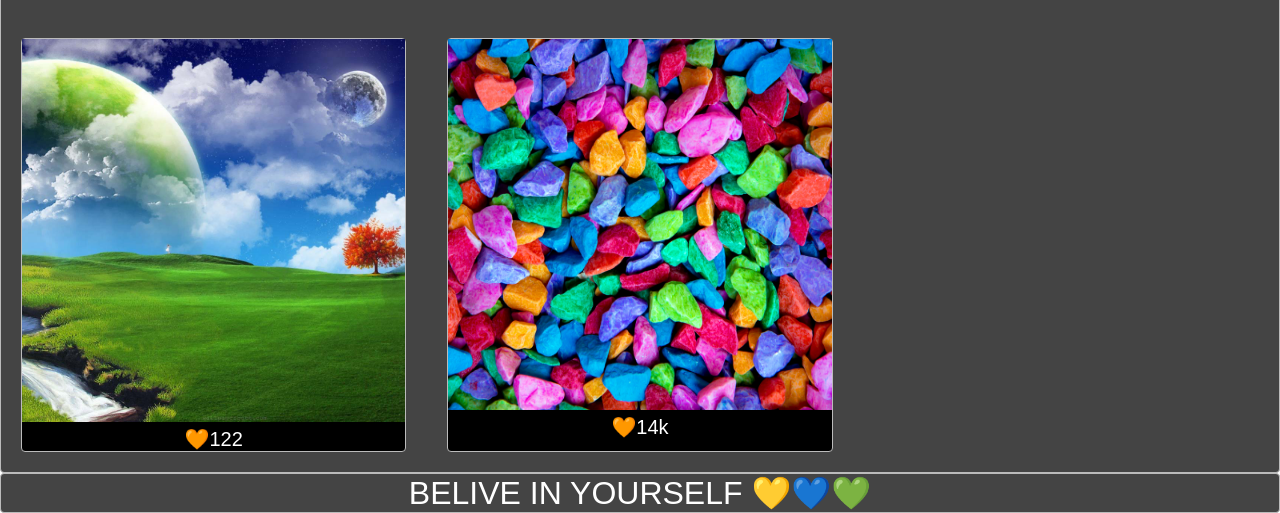
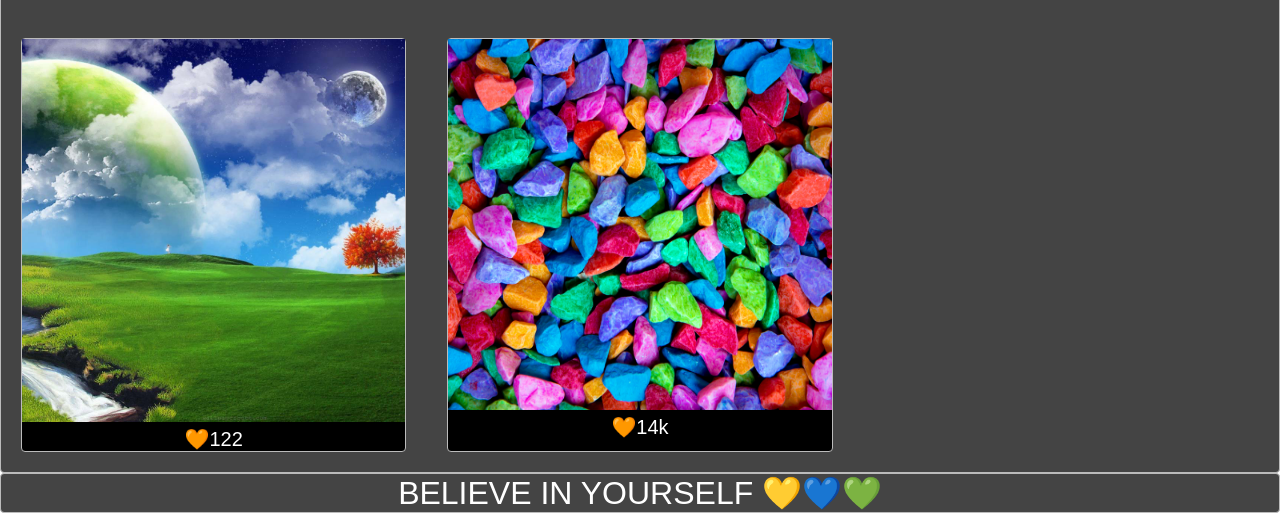
Before and after one commit to AIgorithmz/Grid-Wallpaper, a plain HTML site: page index.html in a window 1280 px wide. Shown: the part 1166-1679 px from the top of the page. Drawn offline with Linux system fonts and the light colour scheme.

Commit message:
Update index.html

```diff
--- a/index.html
+++ b/index.html
@@ -47,7 +47,7 @@
       <figcaption>🧡14k</figcaption>
     </div>
   </div>
-  <footer class="zone ">BELIVE IN YOURSELF 💛💙💚</footer>
+  <footer class="zone ">BELIEVE IN YOURSELF 💛💙💚</footer>
 </div>
 </body>
 </html>
```
